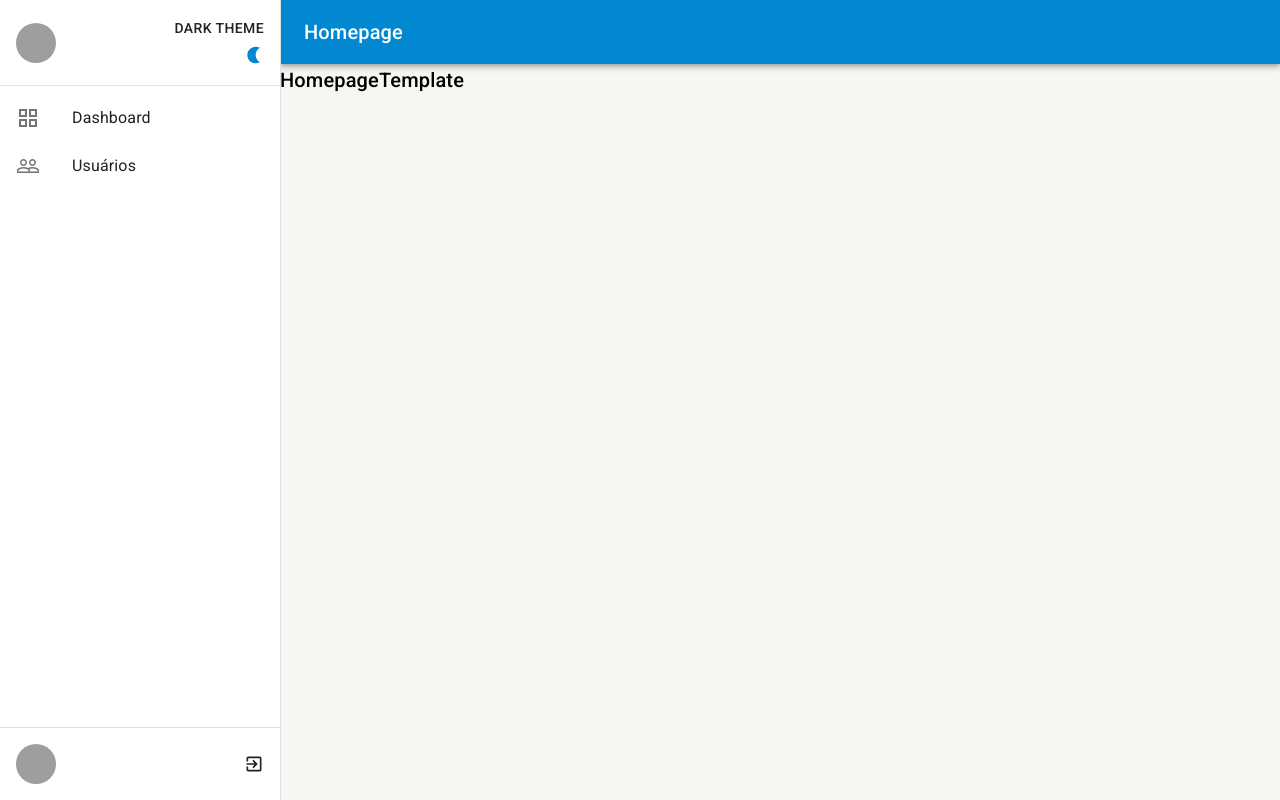
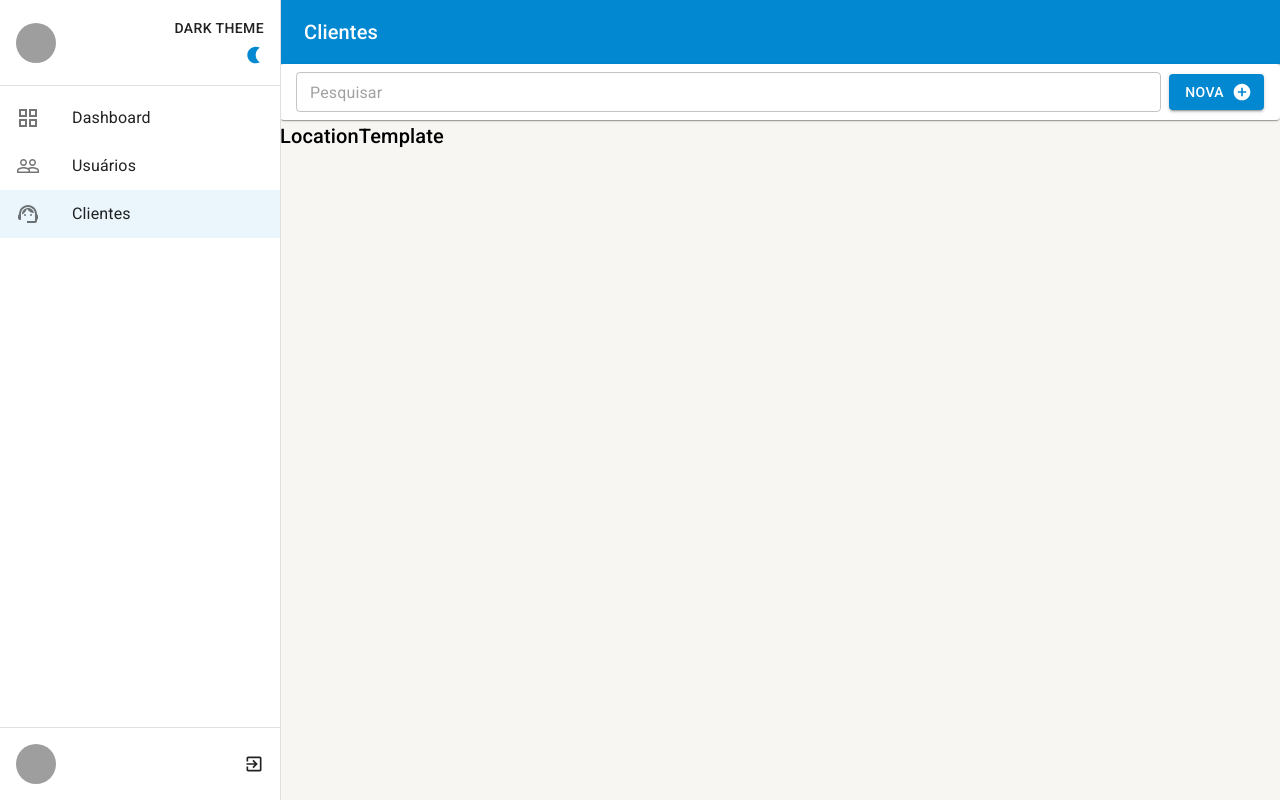
Before and after one commit to geraldobl58/app-dashboard-typescript-material-ui, a React (Create React App) app: page /location in a window 1280 px wide. Before the commit this address led to /. Built offline with nearby package versions, Linux system fonts and the light colour scheme; grey boxes are pictures that could not be loaded.

Commit message:
:sparkles: Creating location listing screen

```diff
--- /dev/null
+++ b/src/pages/Location.tsx
@@ -0,0 +1,15 @@
+import { Base } from 'templates/Base'
+
+import { AppBarTool } from 'components/AppBarTool'
+import { LocationTemplate } from 'templates/Location'
+
+const Location = () => {
+  return (
+    <Base>
+      <AppBarTool title="Clientes" />
+      <LocationTemplate />
+    </Base>
+  )
+}
+
+export default Location
--- a/src/routes/index.tsx
+++ b/src/routes/index.tsx
@@ -5,11 +5,13 @@ import { LinearProgress } from '@mui/material'
 
 import GridViewIcon from '@mui/icons-material/GridView'
 import PeopleOutlineIcon from '@mui/icons-material/PeopleOutline'
+import SupportAgentIcon from '@mui/icons-material/SupportAgent'
 
 import { useDrawerContext } from 'contexts/DrawerContext'
 
 const Home = lazy(() => import('pages/Home'))
 const Dashboard = lazy(() => import('pages/Dashboard'))
+const Location = lazy(() => import('pages/Location'))
 
 export const AppRoutes = () => {
   const { setDrawerOptions } = useDrawerContext()
@@ -25,6 +27,11 @@ export const AppRoutes = () => {
         icon: <PeopleOutlineIcon />,
         path: '/users',
         label: 'Usuários'
+      },
+      {
+        icon: <SupportAgentIcon />,
+        path: '/location',
+        label: 'Clientes'
       }
     ])
   }, [setDrawerOptions])
@@ -35,6 +42,7 @@ export const AppRoutes = () => {
         <Route path="/" element={<Home />} />
         <Route path="/dashboard" element={<Dashboard />} />
         <Route path="/users" element={<p>Users</p>} />
+        <Route path="/location" element={<Location />} />
         <Route path="*" element={<Navigate to="/" />} />
       </Routes>
     </Suspense>
--- a/src/services/Users/index.tsx
+++ b/src/services/Users/index.tsx
@@ -4,14 +4,14 @@ type UsersProps = {
   id: number
   fullname: string
   email: string
-  cityId: string
+  locationId: string
 }
 
 type UsersDetailsProps = {
   id: number
   fullname: string
   email: string
-  cityId: string
+  locationId: string
 }
 
 type UsersTotalCount = {
--- /dev/null
+++ b/src/templates/Location/index.tsx
@@ -0,0 +1,32 @@
+import { useMemo } from 'react'
+import { useSearchParams } from 'react-router-dom'
+
+import { Typography } from '@mui/material'
+
+import { ToolBar } from 'components/ToolBar'
+
+import { Base } from 'templates/Base'
+
+export function LocationTemplate() {
+  const [searchParams, setSearchParams] = useSearchParams()
+
+  const search = useMemo(() => {
+    return searchParams.get('search') || ''
+  }, [searchParams])
+
+  return (
+    <Base>
+      <ToolBar
+        textInputShowSearch
+        textNewButton="Nova"
+        textInputSearch={search}
+        textChangeSearch={(text) =>
+          setSearchParams({ search: text }, { replace: true })
+        }
+      />
+      <Typography variant="h6" component="div">
+        LocationTemplate
+      </Typography>
+    </Base>
+  )
+}
```
